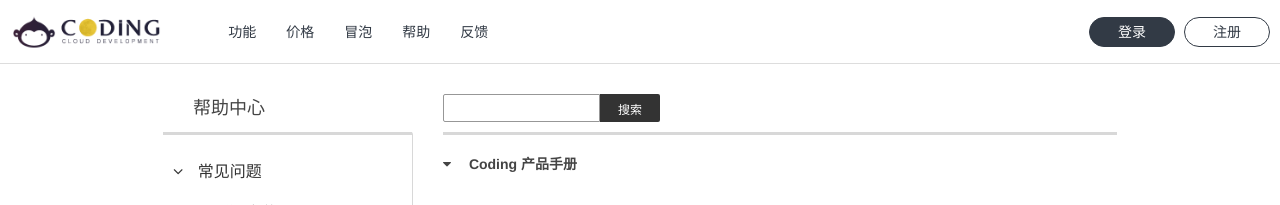
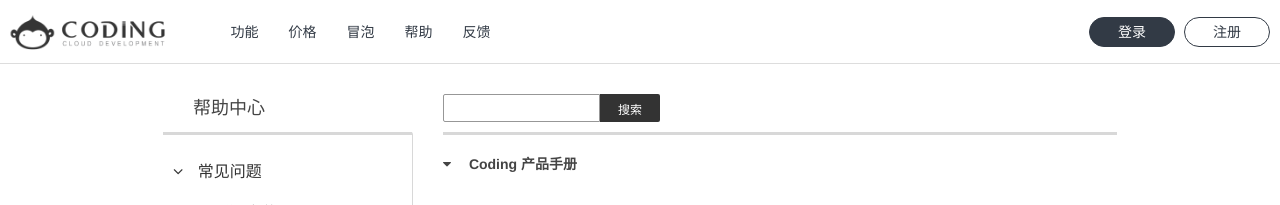
Before and after one commit to Coding/coding-docs, a Jekyll site: the page built from doc/index.markdown, in a window 1280 px wide. Shown: the top 205 px of the page. Built offline with Jekyll 4.4.1, drawn with Linux system fonts in a browser that asks for light colours; Markdown is read by kramdown in place of the engine named in the settings.

Commit message:
漏了 页脚和头部

```diff
--- a/_includes/footer.html
+++ b/_includes/footer.html
@@ -15,7 +15,7 @@
         </div>
         <div class="site">
             <ul>
-                <li><a href="/" target="_self">首页</a></li>
+                <li><a href="/home-desktop.html?redirect=false" target="_self">首页</a></li>
                 <li><a href="/about" target="_self">关于Coding</a></li>
                 <li><a href="/jobs" target="_self">招贤纳士</a></li>
                 <li><a href="/terms" target="_self">服务条款</a></li>
--- a/_includes/header.html
+++ b/_includes/header.html
@@ -1,7 +1,7 @@
 <header id="header">
     <div id="top-menu">
-        <a class="logo clearfix" href="/" target="_self">
-            <img src="{{ "/static/img/logo_mooncake.png" | prepend: site.baseurl }}"/>
+        <a class="logo clearfix" href="/home-desktop.html?redirect=false" target="_self">
+            <img src="{{ "/static/img/logo.png" | prepend: site.baseurl }}"/>
         </a>
         <ul class="nav">
             <li class="dropdown">
```
